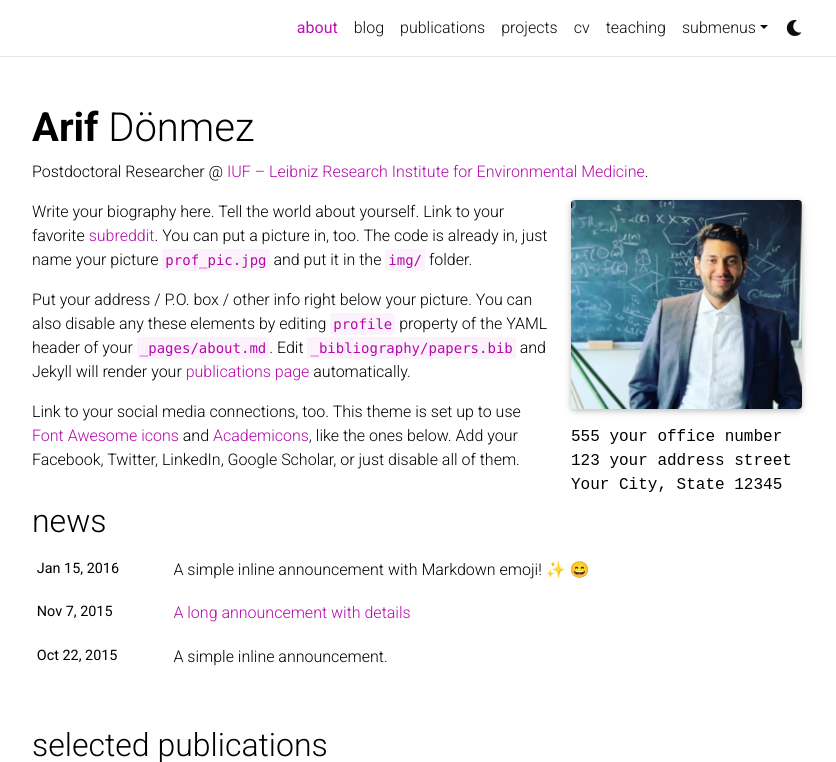
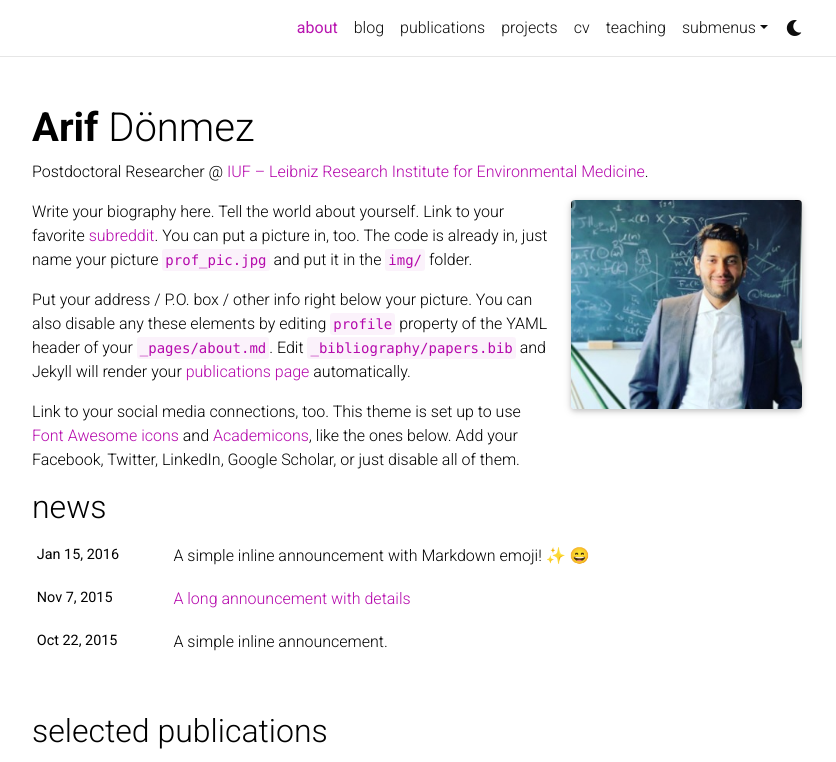
Before and after one commit to ArifDoenmez/ArifDoenmez.github.io, a Jekyll site: the page built from _pages/about.md, in a window 1280 px wide and 1066 px high, cut to the strip 0-762 px from the top of the window. Shown: the whole strip, without its empty margins (223-1059 px from the left). Built offline with Jekyll 4.4.1, drawn with Linux system fonts in a browser that asks for light colours; full-size pictures stand in for the smaller copies a plugin makes; emoji names are drawn with the system emoji font; comment, search, counter and statistics services are not loaded; a style sheet for code colours, icons or effects is not loaded.

Commit message:
Update about.md

```diff
--- a/_pages/about.md
+++ b/_pages/about.md
@@ -8,10 +8,7 @@
   align: right
   image: prof_pic.jpg
   image_cicular: false # crops the image to make it circular
-  address: >
-    <p>555 your office number</p>
-    <p>123 your address street</p>
-    <p>Your City, State 12345</p>
+  address:
 
 news: true  # includes a list of news items
 selected_papers: true # includes a list of papers marked as "selected={true}"
```
